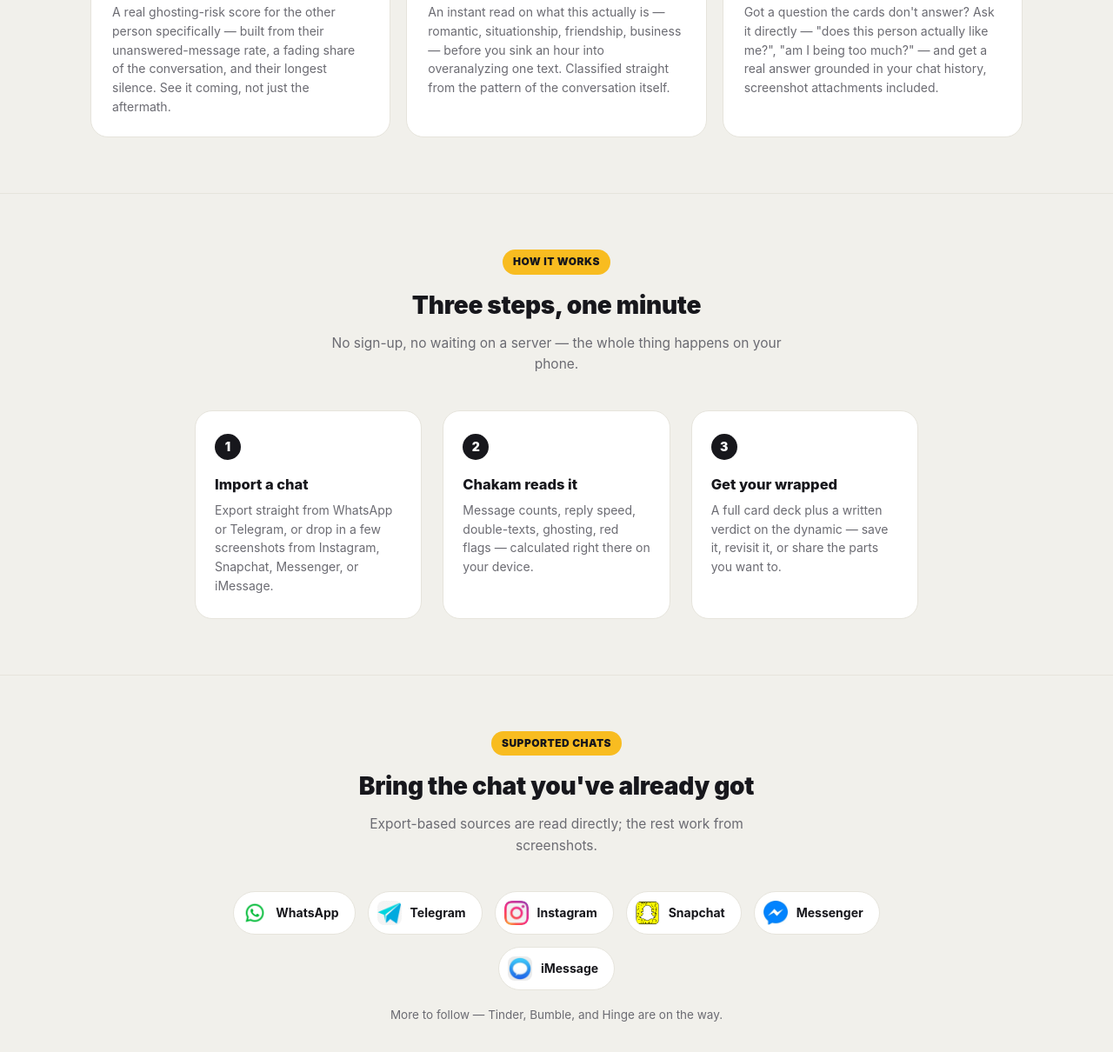
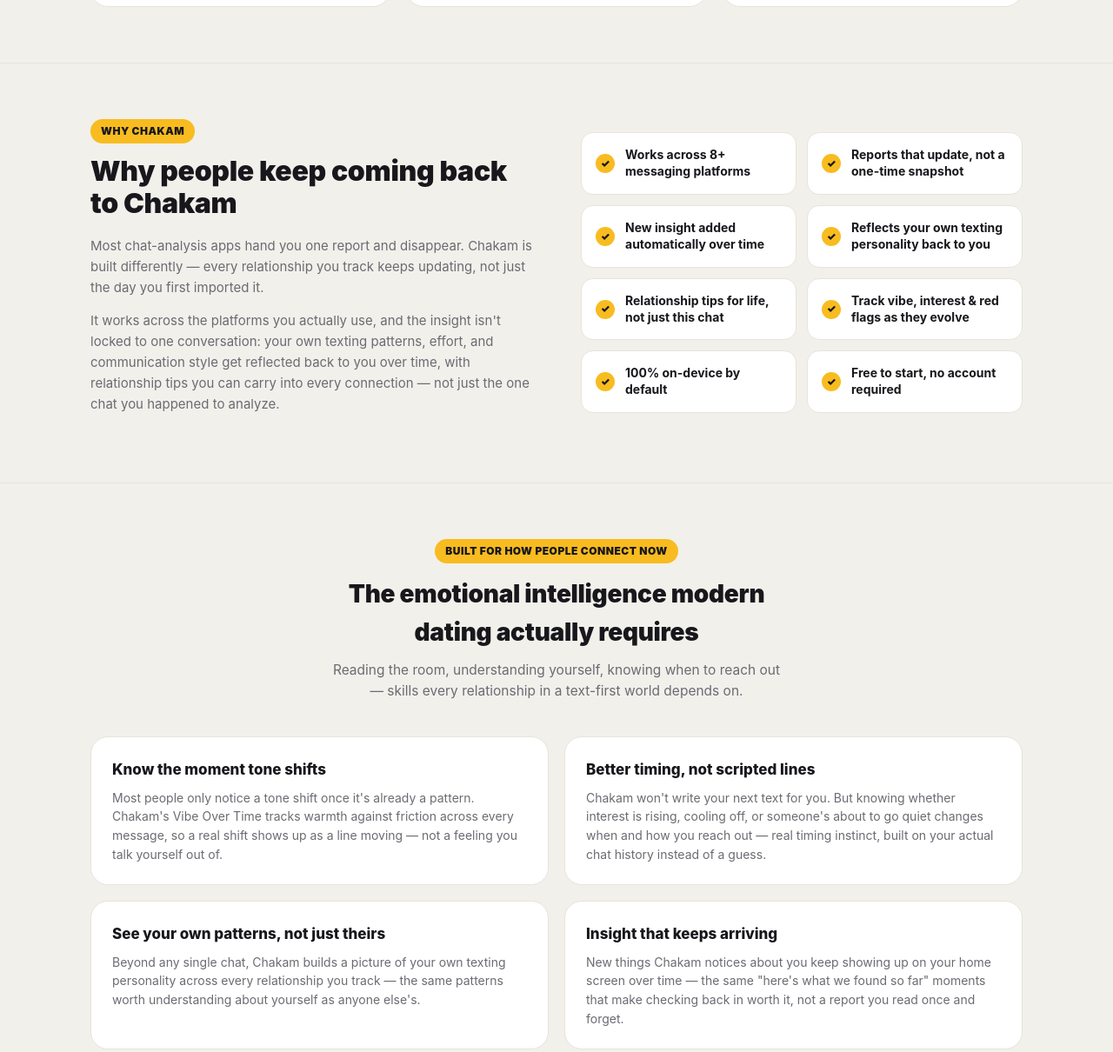
Before and after one commit to ebubelife/chakam-site, an Astro site: page / in a window 1280 px wide. Shown: the part 2302-3512 px from the top of the page at 87% size. Built offline with nearby package versions, Linux system fonts and the light colour scheme; Astro itself is replaced by a stand-in of ours.

Commit message:
Remove emoji from analyze cards; add 'Why Chakam' checklist + EQ section
1. Stripped every emoji from the 'What Chakam Analyzes' tags and the
   standalone icon glyph per card, per feedback — tags now read as
   plain text badges, matching the reference screenshots' own
   emoji-free style more closely than the previous version did.

2. New 'Why people keep coming back to Chakam' section (Lucen's
   'Why Choose Lucen' layout, reworded) — narrative copy on the left,
   an 8-item checkmark grid on the right using simple checkmarks
   (the site's existing yellow-circle .tick, already used in the
   Privacy section) rather than emoji or Lucen's dark-circle icons.
   Content: multi-platform support, reports that keep updating
   instead of a one-time snapshot, personality insight reflected
   back over time, and relationship tips for life — not just the one
   chat analyzed.

3. New 'The emotional intelligence modern dating actually requires'
   section, 4 cards covering what was asked for specifically:
   tone-shift detection (Vibe Over Time), timing your next move
   (Interest Over Time / Ghost Risk — deliberately framed as timing
   instinct, NOT scripted reply suggestions, which still isn't a
   real feature), self-reflection on your own texting personality
   (the cross-chat archetype feature), and the home-screen insight
   drip ('here's what we found so far...') as an ongoing-discovery
   hook rather than a one-time report.

Verified all three at desktop/mobile and against the full page flow
before shipping.

```diff
--- a/src/pages/index.astro
+++ b/src/pages/index.astro
@@ -110,65 +110,112 @@
       <div class="analyze-grid">
         <div class="analyze-card">
           <span class="tag tag-neutral">8+ sources supported</span>
-          <span class="emoji">📱</span>
           <h3>Multi-Platform Chat Analysis</h3>
           <p>Import a WhatsApp export directly, or bring screenshots from Instagram, Snapchat, Messenger, iMessage, Tinder, Hinge, and Bumble. One AI chat analyzer, every conversation you're trying to make sense of.</p>
         </div>
 
         <div class="analyze-card">
-          <span class="tag tag-red">🚩 Red Flag Report · 62/100</span>
-          <span class="emoji">🚩</span>
+          <span class="tag tag-red">Red Flag Report · 62/100</span>
           <h3>Red Flag Score</h3>
           <p>A 0–100 red flag score built from real patterns — one-sided effort, ghosting, escalating arguments, money talk — not a vibe. Every flag comes with the receipts: exactly why it fired, and who triggered it.</p>
         </div>
 
         <div class="analyze-card">
-          <span class="tag tag-green">💚 Green Flag Report · 81/100</span>
-          <span class="emoji">💚</span>
+          <span class="tag tag-green">Green Flag Report · 81/100</span>
           <h3>Green Flag Score</h3>
           <p>The inverse read: balanced energy, quick replies, no real fights, someone who steps up first after a rough patch. Chakam's relationship analysis credits what's actually working, not just what's wrong.</p>
         </div>
 
         <div class="analyze-card">
-          <span class="tag tag-neutral">🔮 The Verdict</span>
-          <span class="emoji">🔮</span>
+          <span class="tag tag-neutral">The Verdict</span>
           <h3>Detailed AI Verdict</h3>
           <p>A written verdict on the relationship dynamic, grounded in your actual chat stats — not a horoscope. Chakam explains the "why" behind the numbers, the way a brutally honest friend would read your texts.</p>
         </div>
 
         <div class="analyze-card">
-          <span class="tag tag-green">📈 Interest Over Time · Rising ↑</span>
-          <span class="emoji">📈</span>
+          <span class="tag tag-green">Interest Over Time · Rising ↑</span>
           <h3>Interest Over Time</h3>
           <p>Track how much of the conversation each person has been carrying, week by week — not one interest score, but the whole trend line. See exactly when interest started rising, or when it began to fade.</p>
         </div>
 
         <div class="analyze-card">
-          <span class="tag tag-neutral">⚖️ Positivity vs Negativity</span>
-          <span class="emoji">⚖️</span>
+          <span class="tag tag-neutral">Positivity vs Negativity</span>
           <h3>Positivity vs Negativity</h3>
           <p>Every message scored for warmth against friction, then tracked over time as a "Vibe Over Time" trend. Chakam's sentiment analysis shows whether things are genuinely warming up or quietly turning cold.</p>
         </div>
 
         <div class="analyze-card">
-          <span class="tag tag-red">👻 Ghost Risk Meter · Low</span>
-          <span class="emoji">👻</span>
+          <span class="tag tag-red">Ghost Risk Meter · Low</span>
           <h3>Ghost Risk Meter</h3>
           <p>A real ghosting-risk score for the other person specifically — built from their unanswered-message rate, a fading share of the conversation, and their longest silence. See it coming, not just the aftermath.</p>
         </div>
 
         <div class="analyze-card">
-          <span class="tag tag-neutral">👀 Situationship</span>
-          <span class="emoji">👀</span>
+          <span class="tag tag-neutral">Situationship</span>
           <h3>Vibe Check</h3>
           <p>An instant read on what this actually is — romantic, situationship, friendship, business — before you sink an hour into overanalyzing one text. Classified straight from the pattern of the conversation itself.</p>
         </div>
 
         <div class="analyze-card">
-          <span class="tag tag-neutral">💬 Ask Anything</span>
-          <span class="emoji">💬</span>
+          <span class="tag tag-neutral">Ask Anything</span>
           <h3>Ask Anything</h3>
           <p>Got a question the cards don't answer? Ask it directly — "does this person actually like me?", "am I being too much?" — and get a real answer grounded in your chat history, screenshot attachments included.</p>
+        </div>
+      </div>
+    </div>
+  </section>
+
+  <section class="choose-band">
+    <div class="choose-wrap">
+      <div class="choose-grid">
+        <div class="choose-copy">
+          <span class="kicker">Why Chakam</span>
+          <h2>Why people keep coming back to Chakam</h2>
+          <p>Most chat-analysis apps hand you one report and disappear. Chakam is built differently — every relationship you track keeps updating, not just the day you first imported it.</p>
+          <p>It works across the platforms you actually use, and the insight isn't locked to one conversation: your own texting patterns, effort, and communication style get reflected back to you over time, with relationship tips you can carry into every connection — not just the one chat you happened to analyze.</p>
+        </div>
+
+        <div class="choose-checks">
+          <div class="check-item"><span class="tick">✓</span> Works across 8+ messaging platforms</div>
+          <div class="check-item"><span class="tick">✓</span> Reports that update, not a one-time snapshot</div>
+          <div class="check-item"><span class="tick">✓</span> New insight added automatically over time</div>
+          <div class="check-item"><span class="tick">✓</span> Reflects your own texting personality back to you</div>
+          <div class="check-item"><span class="tick">✓</span> Relationship tips for life, not just this chat</div>
+          <div class="check-item"><span class="tick">✓</span> Track vibe, interest &amp; red flags as they evolve</div>
+          <div class="check-item"><span class="tick">✓</span> 100% on-device by default</div>
+          <div class="check-item"><span class="tick">✓</span> Free to start, no account required</div>
+        </div>
+      </div>
+    </div>
+  </section>
+
+  <section class="insight-band">
+    <div class="why-wrap">
+      <div class="section-head">
+        <span class="kicker">Built for how people connect now</span>
+        <h2>The emotional intelligence modern dating actually requires</h2>
+        <p>Reading the room, understanding yourself, knowing when to reach out — skills every relationship in a text-first world depends on.</p>
+      </div>
+
+      <div class="insight-grid">
+        <div class="analyze-card">
+          <h3>Know the moment tone shifts</h3>
+          <p>Most people only notice a tone shift once it's already a pattern. Chakam's Vibe Over Time tracks warmth against friction across every message, so a real shift shows up as a line moving — not a feeling you talk yourself out of.</p>
+        </div>
+
+        <div class="analyze-card">
+          <h3>Better timing, not scripted lines</h3>
+          <p>Chakam won't write your next text for you. But knowing whether interest is rising, cooling off, or someone's about to go quiet changes when and how you reach out — real timing instinct, built on your actual chat history instead of a guess.</p>
+        </div>
+
+        <div class="analyze-card">
+          <h3>See your own patterns, not just theirs</h3>
+          <p>Beyond any single chat, Chakam builds a picture of your own texting personality across every relationship you track — the same patterns worth understanding about yourself as anyone else's.</p>
+        </div>
+
+        <div class="analyze-card">
+          <h3>Insight that keeps arriving</h3>
+          <p>New things Chakam notices about you keep showing up on your home screen over time — the same "here's what we found so far" moments that make checking back in worth it, not a report you read once and forget.</p>
         </div>
       </div>
     </div>
--- a/src/styles/global.css
+++ b/src/styles/global.css
@@ -451,12 +451,6 @@
 .tag-red { background: #FBEAEA; color: #B23A3E; }
 .tag-green { background: #E0F1E9; color: #227A48; }
 
-.analyze-card .emoji {
-  font-size: 26px;
-  display: block;
-  margin-bottom: 10px;
-}
-
 .analyze-card h3 {
   font-size: 17px;
   font-weight: 800;
@@ -468,6 +462,97 @@
   color: var(--muted);
   line-height: 1.55;
   margin: 0;
+}
+
+/* ---- "why choose Chakam": narrative + a checklist grid ---- */
+
+.choose-band {
+  padding: 64px 0;
+  border-top: 1px solid var(--line);
+}
+
+.choose-wrap {
+  max-width: 1120px;
+  margin: 0 auto;
+  padding: 0 24px;
+}
+
+.choose-grid {
+  display: grid;
+  grid-template-columns: 1fr 1fr;
+  gap: 56px;
+  align-items: center;
+}
+
+.choose-copy h2 {
+  font-size: 32px;
+  font-weight: 900;
+  letter-spacing: -0.01em;
+  line-height: 1.15;
+  margin: 0 0 18px;
+}
+
+.choose-copy p {
+  color: var(--muted);
+  font-size: 15px;
+  line-height: 1.6;
+  margin: 0 0 14px;
+}
+
+.choose-checks {
+  display: grid;
+  grid-template-columns: 1fr 1fr;
+  gap: 12px;
+}
+
+.check-item {
+  display: flex;
+  align-items: center;
+  gap: 12px;
+  background: var(--card);
+  border: 1px solid var(--line);
+  border-radius: 14px;
+  padding: 16px 16px;
+  font-size: 14px;
+  font-weight: 700;
+  line-height: 1.35;
+}
+
+.check-item .tick {
+  flex: none;
+  width: 22px;
+  height: 22px;
+  border-radius: 50%;
+  background: var(--yellow);
+  display: flex;
+  align-items: center;
+  justify-content: center;
+  font-size: 12px;
+  font-weight: 900;
+}
+
+@media (max-width: 860px) {
+  .choose-grid { grid-template-columns: 1fr; }
+  .choose-copy { text-align: center; }
+  .choose-copy p { max-width: 480px; margin-left: auto; margin-right: auto; }
+  .choose-checks { grid-template-columns: 1fr; margin-top: 8px; }
+}
+
+/* ---- "why it matters": emotional-intelligence framing, 2x2 cards ---- */
+
+.insight-band {
+  padding: 64px 0;
+  border-top: 1px solid var(--line);
+}
+
+.insight-grid {
+  display: grid;
+  grid-template-columns: 1fr 1fr;
+  gap: 18px;
+}
+
+@media (max-width: 700px) {
+  .insight-grid { grid-template-columns: 1fr; }
 }
 
 section.block {
```
